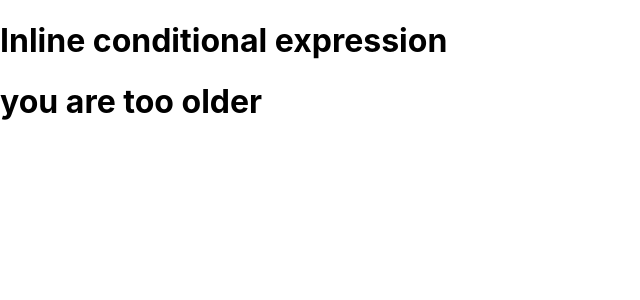
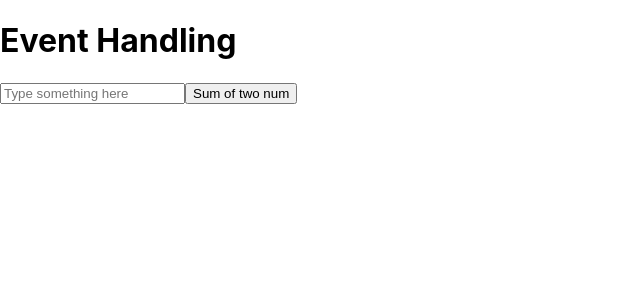
Before and after one commit to j4sumit/reacttopics, a React (Create React App) app: page / in a window 1280 px wide. Shown: the top 300 px of the page, without its empty margins (0-640 px from the left). Built offline with nearby package versions, Linux system fonts and the light colour scheme.

Commit message:
event Handling

```diff
--- a/src/App.js
+++ b/src/App.js
@@ -1,30 +1,20 @@
 import React from 'react'
 
 const App = () => {
-  // useEffect(()=>{
-  //   let Age=37;
-  //   let name="Sumit";
-  //   Age>35 ? console.log("you are too older"):
-  //   Age===28 && name==="Sumit" ?
-  //   console.log("your age and name has been matched") :
-  //   console.log("your age is below 28")
-  // },[])
-  let Age=38;
-let name="Sumit";
+
+ function getInput(event)
+  {
+console.log(event.target.value);
+  }
+const addNums=(a,b)=>{
+  console.log(a+b);
+}
   return (
-    <div >
-    <h1>Inline conditional expression</h1>
-{
-    Age > 35 ? <h1>you are too older</h1>:
-    Age===28 && name==="Sumit" ?
-   <h1>your age and name has been matched</h1>:
-   <h1>your age is below 28</h1>
-
-}
-
-
+    <div>
+    <h1>Event Handling</h1>
+    <input placeholder='Type something here' onChange={getInput}></input>
+    <button onClick={()=>{addNums(10,19)}}>Sum of two num</button>
     </div>
-
   )
 }
 
```
